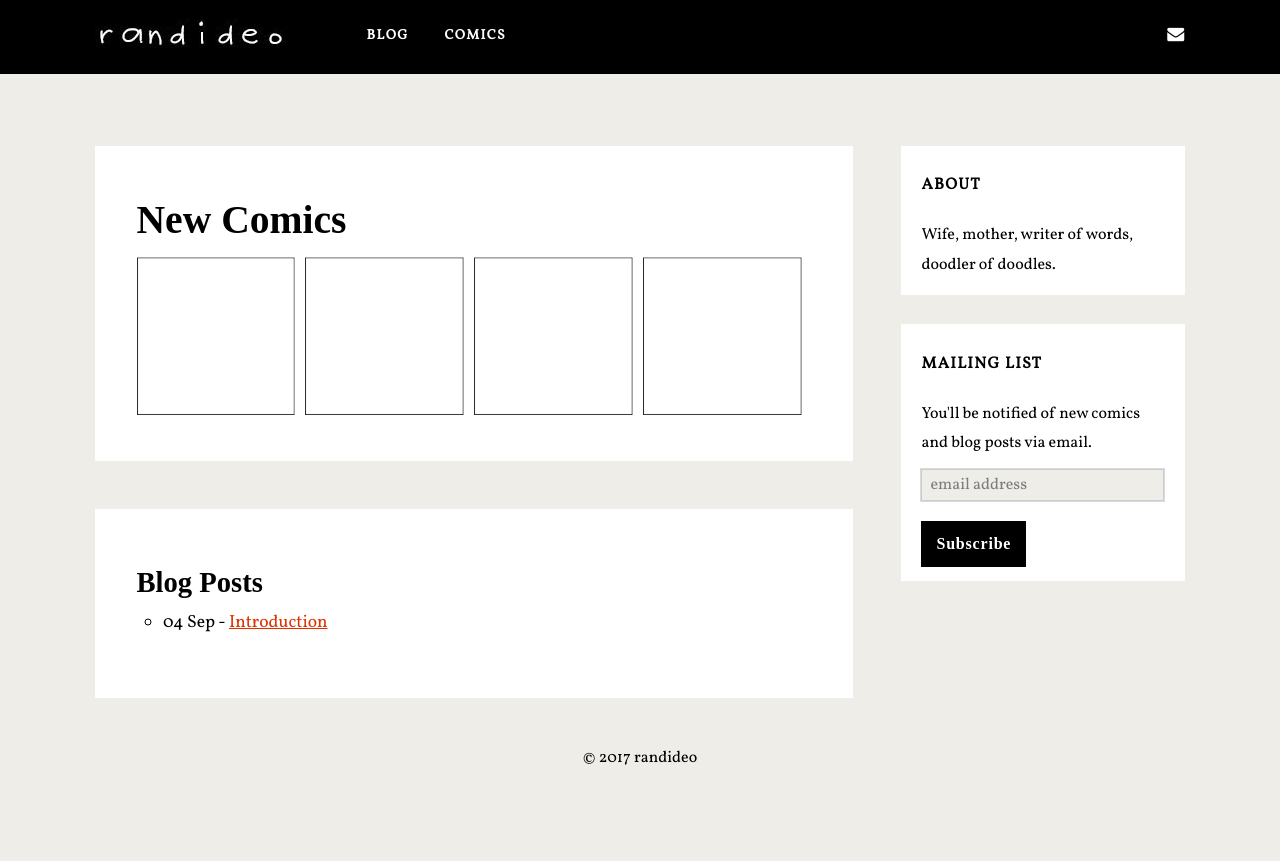
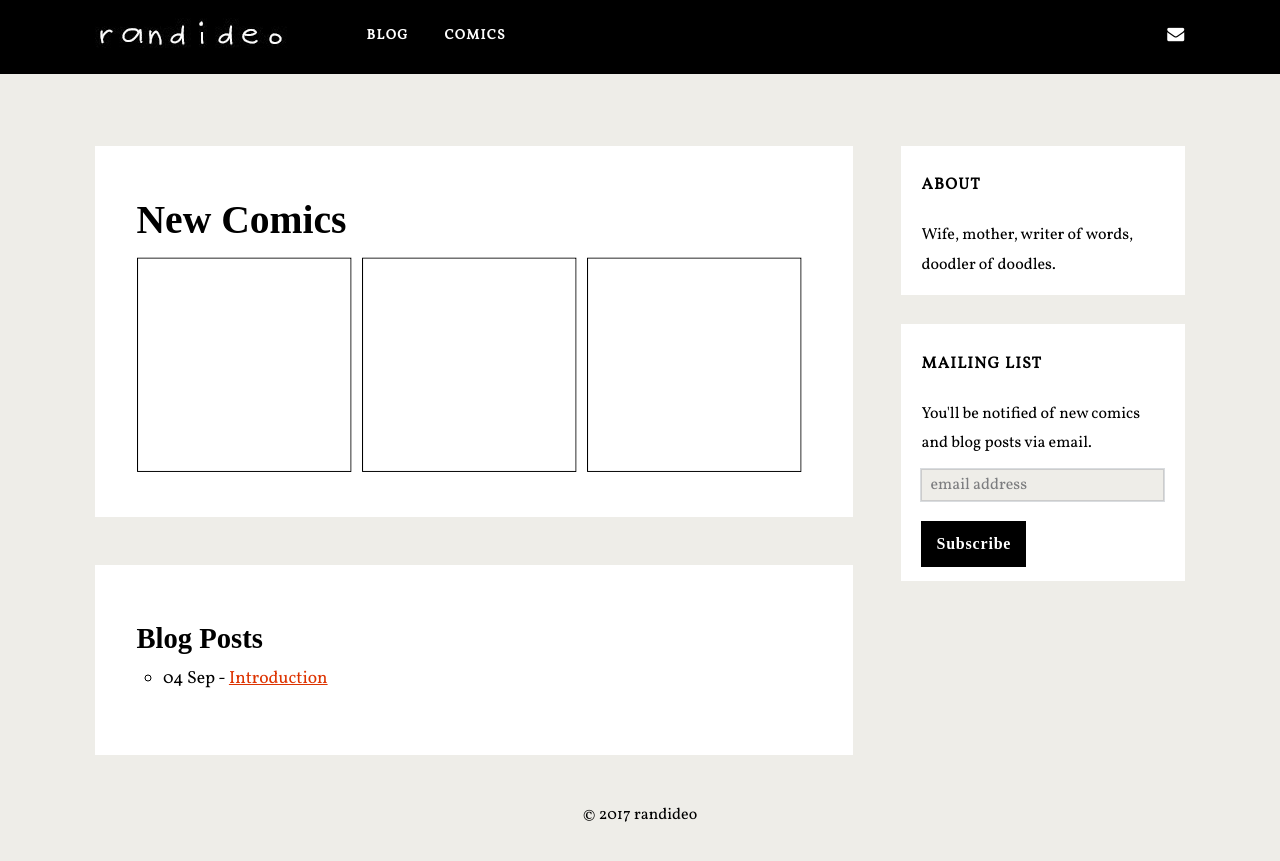
Before and after one commit to randideo/randideo.github.io, a Jekyll site: the page built from backup.html, in a window 1280 px wide. Shown: the top 861 px of the page. Built offline with Jekyll 4.4.1, drawn with Linux system fonts in a browser that asks for light colours; nearby versions of some CDN libraries; some web fonts are replaced; comment, search, counter and statistics services are not loaded.

Commit message:
Create backup.html

```diff
--- a/backup.html
+++ b/backup.html
@@ -8,8 +8,8 @@ layout: default
 			 <h2 style="padding-bottom: 10px;">New Comics</h2>
 
 <ul style="list-style: none; margin: 0em;">
-	{% for post in site.categories.Comics limit: 6 %}
-	<li style="float: left; padding-right: 10px; width: 25%;">  <a href="{{ post.url }}" ><img src="{{ post.thumbnail }}" /></a></li>
+	{% for post in site.categories.Comics limit: 3 %}
+	<li style="float: left; padding-right: 10px; width: 33.33333333333333%;">  <a href="{{ post.url }}" ><img src="{{ post.thumbnail }}" /></a></li>
 	{% endfor %}</ul>
 
 		 </div>
```
